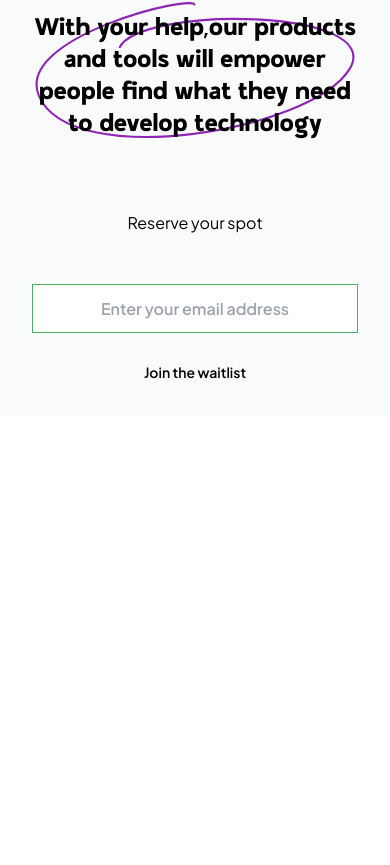
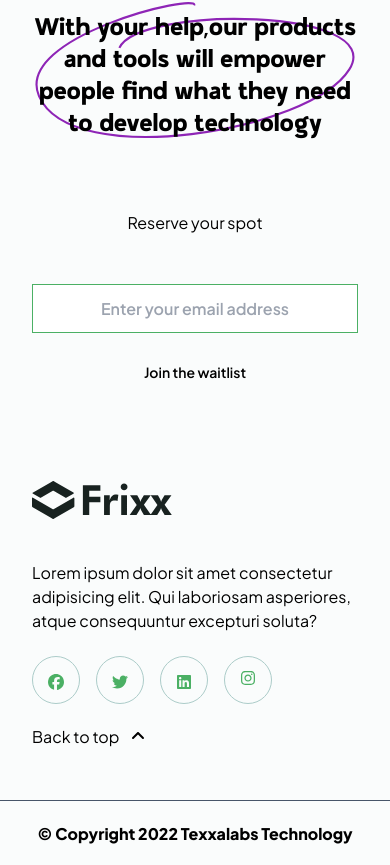
Before and after one commit to alli-Codes/Frixx-waitlist-first-version-, a Vue app: page / in a window 390 px wide. Shown: the part 3894-4759 px from the top of the page. Before the commit the page ends 4310 px from the top, so only its background shows below. Built offline with nearby package versions, Linux system fonts and the light colour scheme.

Commit message:
Making this component responsive

```diff
--- a/src/App.vue
+++ b/src/App.vue
@@ -5,7 +5,7 @@
   <FeaturePage />
   <FaqPage />
   <HelpPage />
-  <Footer v-show="false" />
+  <Footer />
 </template>
 
 <script setup>
--- a/src/components/Footer/index.vue
+++ b/src/components/Footer/index.vue
@@ -1,10 +1,10 @@
 <template>
     <div>
 
-        <div class="py-3 px-32 relative grid space-y-5">
+        <div class="py-3 px-8 lg:pl-16 relative grid space-y-5 mt-8">
             <Icon :w="140" :h="80" />
             <div class="flex flex-col space-y-6">
-                <p class="font-normal w-3/6">Lorem ipsum dolor sit amet consectetur adipisicing elit. Qui laboriosam
+                <p class="font-normal lg:w-3/6">Lorem ipsum dolor sit amet consectetur adipisicing elit. Qui laboriosam
                     asperiores, atque consequuntur
                     excepturi soluta? </p>
                 <div class="flex flex-row gap-4 text-green">
```
